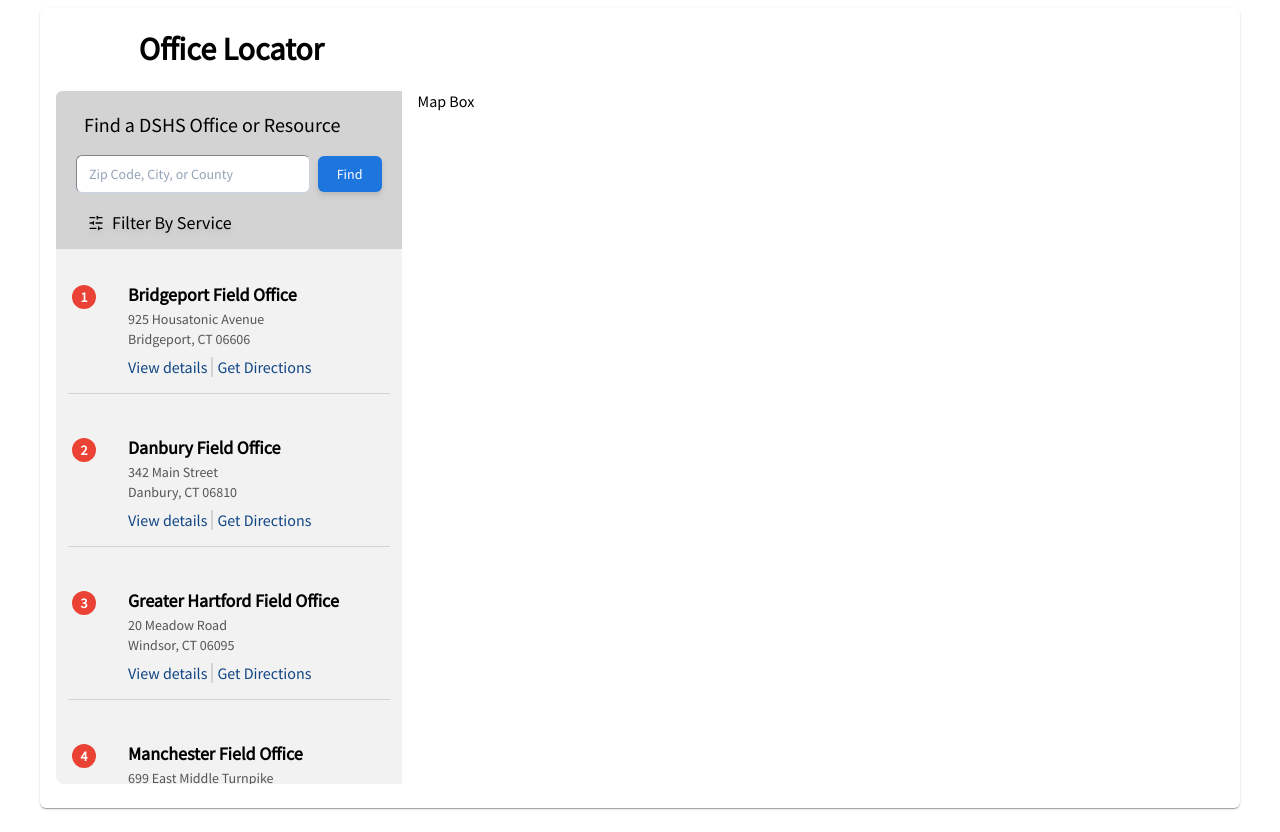
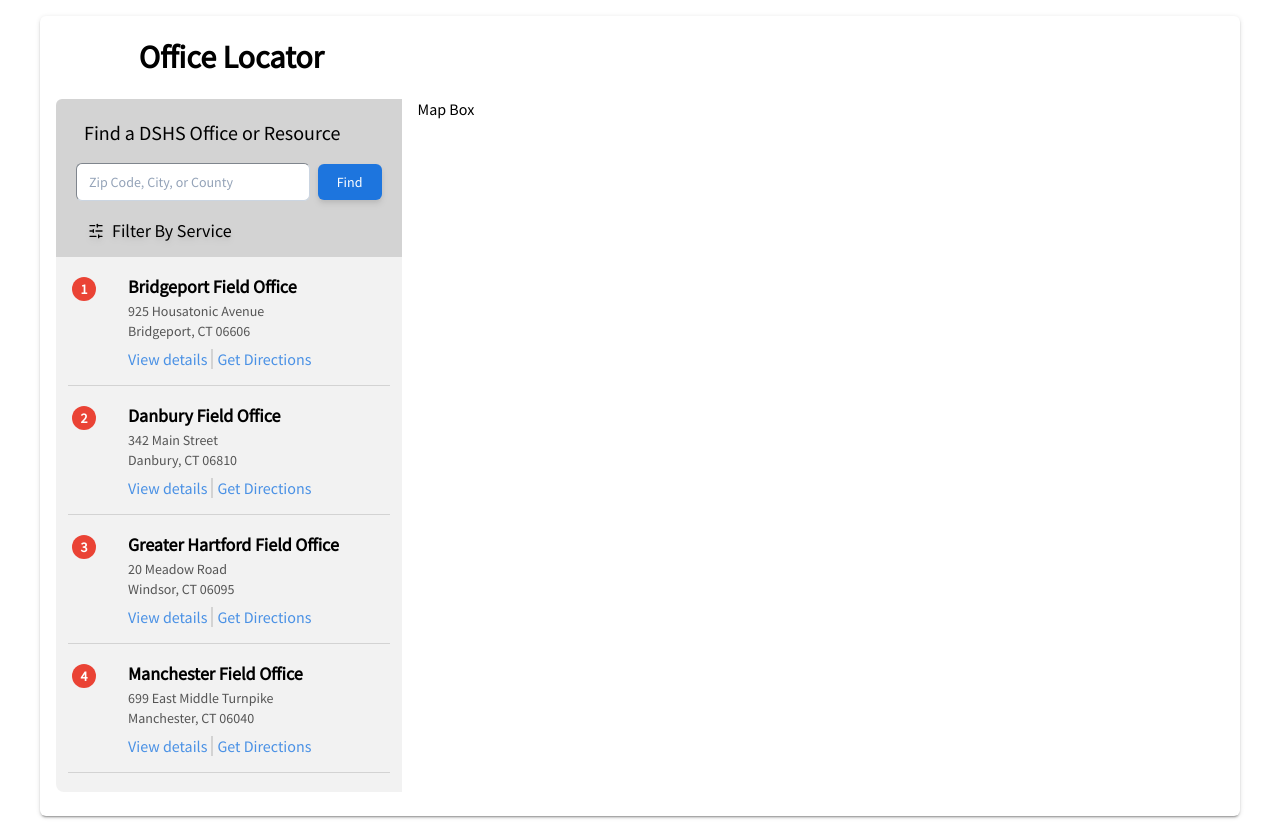
Before and after one commit to argiacomi/ct-dss-custom-map, a React (Vite) app: page / in a window 1280 px wide. Built offline with nearby package versions, Linux system fonts and the light colour scheme.

Commit message:
design nits

```diff
--- a/src/App.jsx
+++ b/src/App.jsx
@@ -7,14 +7,17 @@
 import './App.css';
 
 const App = () => (
-	<Paper className='mx-auto box-border flex h-screen w-full max-w-[1200px] cursor-default flex-col px-4'>
+	<Paper
+		variant='elevation-2'
+		className='mx-auto my-4 box-border flex h-screen w-full max-w-[1200px] cursor-default flex-col px-4 dark:bg-gray-900'
+	>
 		<h1 className='w-[30%] text-center'>Office Locator</h1>
 		<div className='flex flex-grow overflow-hidden'>
 			<div className='flex w-[30%] flex-col'>
 				<div className='grid flex-grow grid-cols-1'>
 					<SearchBox />
 				</div>
-				<div className='mb-6 grid flex-grow grid-cols-1 gap-6 overflow-y-auto rounded-bl-lg bg-gray-50 pt-4'>
+				<div className='mb-6 grid flex-grow grid-cols-1 overflow-y-auto rounded-bl-lg bg-gray-50 dark:bg-gray-800 '>
 					{Offices.map((office, index) => (
 						<OfficeLocationCard
 							key={index}
--- a/src/OfficeLocationCard.jsx
+++ b/src/OfficeLocationCard.jsx
@@ -28,13 +28,17 @@
 							{title}
 						</div>
 					</a>
-					<div className='text-xs text-gray-600 sm:text-sm'>{address}</div>
-					<div className='text-xs text-gray-600 sm:text-sm'>{city}</div>
+					<div className='text-xs text-gray-600 dark:text-gray-300 sm:text-sm'>
+						{address}
+					</div>
+					<div className='text-xs text-gray-600 dark:text-gray-300 sm:text-sm'>
+						{city}
+					</div>
 					<span className='mt-2 flex space-x-1'>
 						<a
 							href='/'
-							className='text-decoration-none cursor-pointer border-none bg-opacity-0 text-blue-700 no-underline
-							hover:text-primary dark:text-white'
+							className='text-decoration-none cursor-pointer border-none bg-opacity-0 text-blue-400 no-underline
+							hover:text-blue-600'
 						>
 							{' '}
 							View details
@@ -42,8 +46,8 @@
 						<Separator orientation='vertical' className='h-5' />
 						<a
 							href='/'
-							className='text-decoration-none cursor-pointer border-none bg-opacity-0 text-blue-700 no-underline
-							hover:text-primary dark:text-white'
+							className='text-decoration-none cursor-pointer border-none bg-opacity-0 text-blue-400 no-underline
+							hover:text-blue-600'
 						>
 							Get Directions
 						</a>
--- a/src/SearchBox.jsx
+++ b/src/SearchBox.jsx
@@ -3,7 +3,7 @@
 import { SlidersHorizontal } from 'lucide-react';
 
 const SearchBox = () => (
-	<div className='rounded-tl-md bg-gray-100 p-2'>
+	<div className='rounded-tl-md bg-gray-100 p-2 dark:bg-gray-500'>
 		<div className='mb-1 px-5 pt-3 text-xl'>Find a DSHS Office or Resource</div>
 		<span className='flex items-center justify-start px-3 py-3 text-base'>
 			<TextField
```
